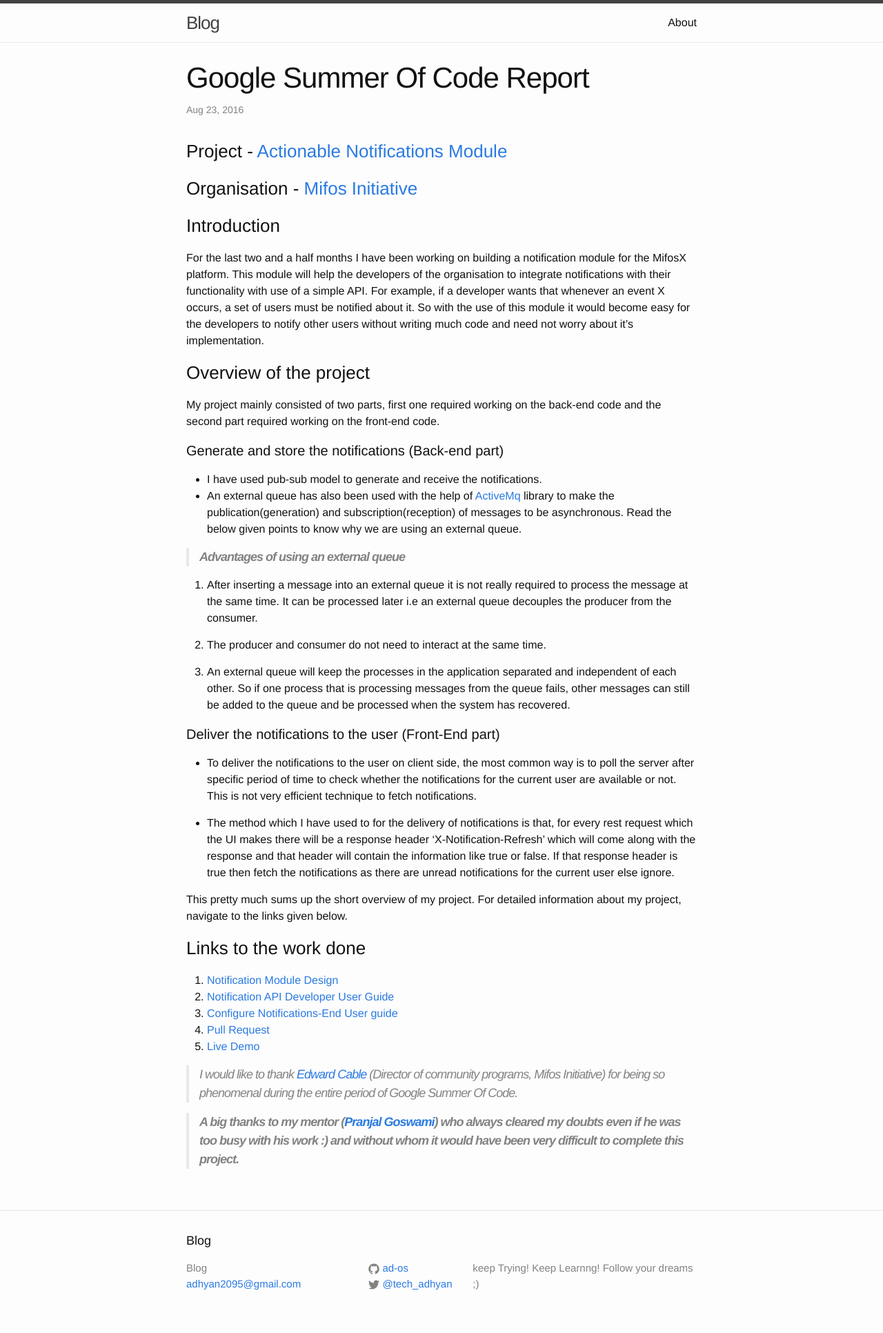
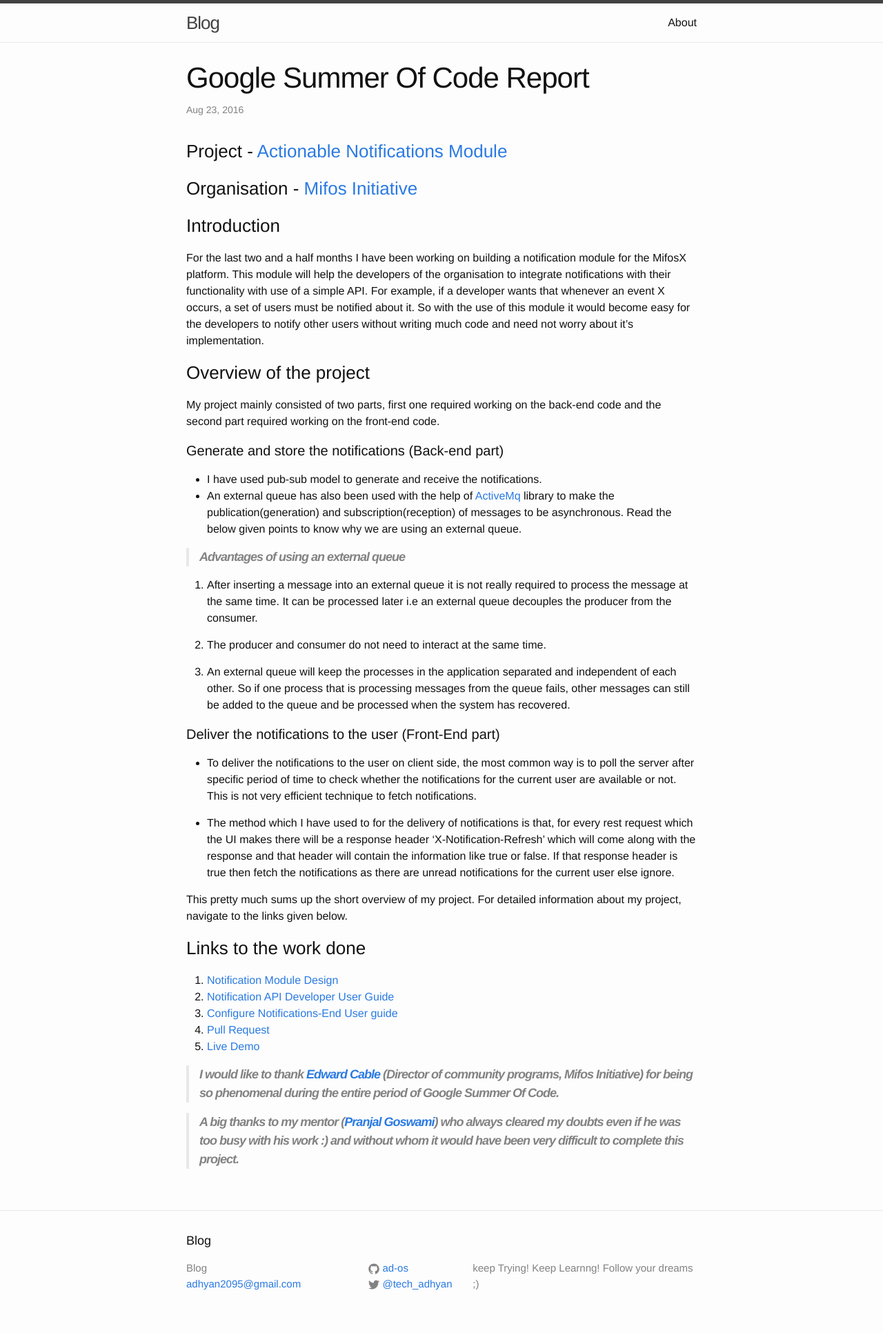
Before and after one commit to ad-os/Blog, a Jekyll site: the page built from _posts/2016-08-23-gsoc-report.md, in a window 1280 px wide. Shown: the whole page at 69% size. Built offline with Jekyll 4.4.1, drawn with Linux system fonts in a browser that asks for light colours.

```diff
--- a/_posts/2016-08-23-gsoc-report.md
+++ b/_posts/2016-08-23-gsoc-report.md
@@ -46,7 +46,7 @@ This pretty much sums up the short overview of my project. For detailed informat
 4. [Pull Request](https://github.com/apache/incubator-fineract/pull/178)
 5. [Live Demo](https://www.dropbox.com/s/hefwvnvnziegatd/final.mp4?dl=0)
 
-> I would like  to thank [Edward Cable](https://www.linkedin.com/in/edcable) (Director of community programs, Mifos Initiative) for being so phenomenal during the entire period of Google Summer Of Code.
+> **I would like  to thank [Edward Cable](https://www.linkedin.com/in/edcable) (Director of community programs, Mifos Initiative) for being so phenomenal during the entire period of Google Summer Of Code.**
 
 
 > **A big thanks to my mentor ([Pranjal Goswami](https://www.linkedin.com/in/goswamipranjal)) who always cleared my doubts even if he was too busy with his work :) and without whom it would have been very difficult to complete this project.**
```
